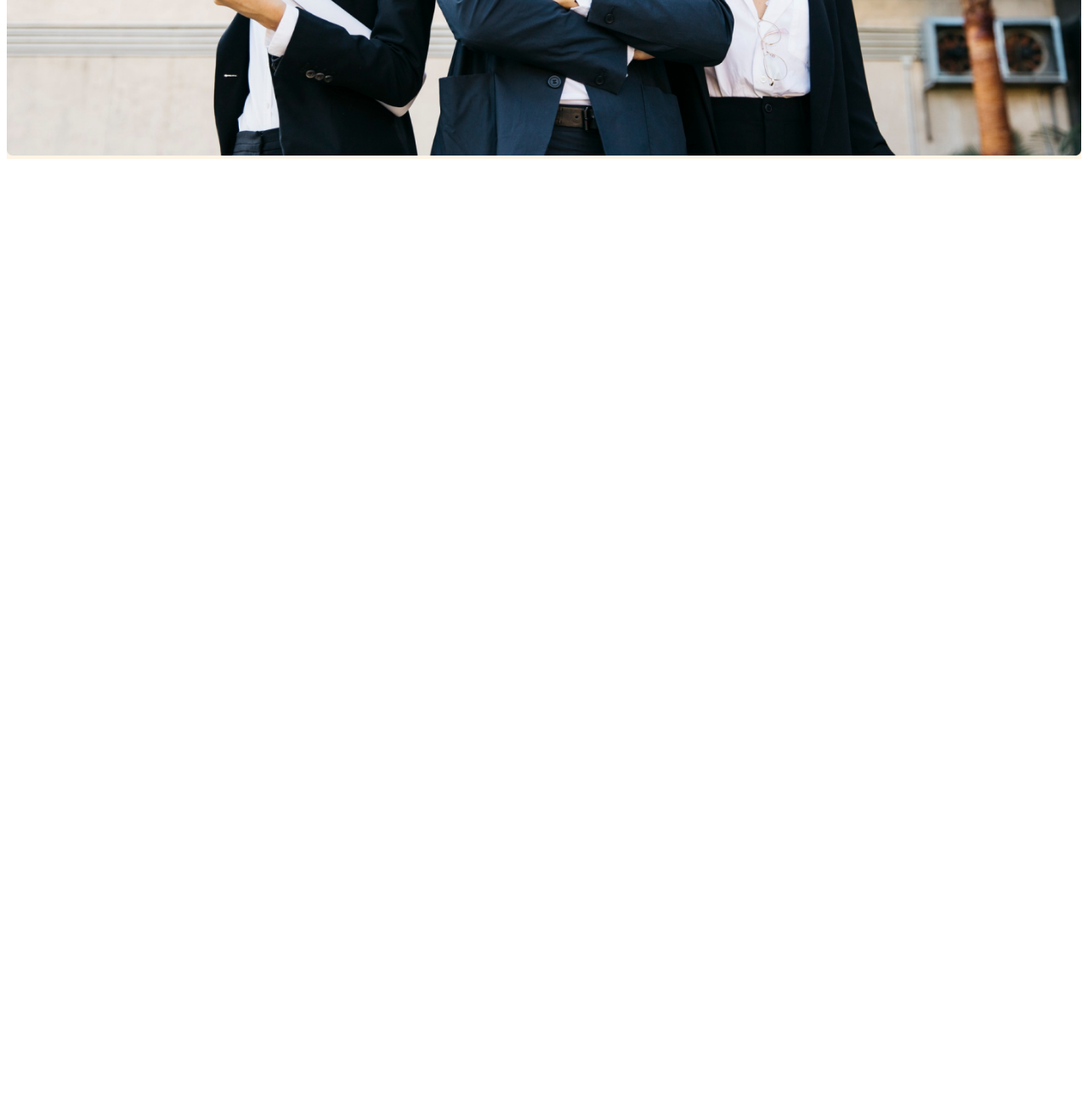
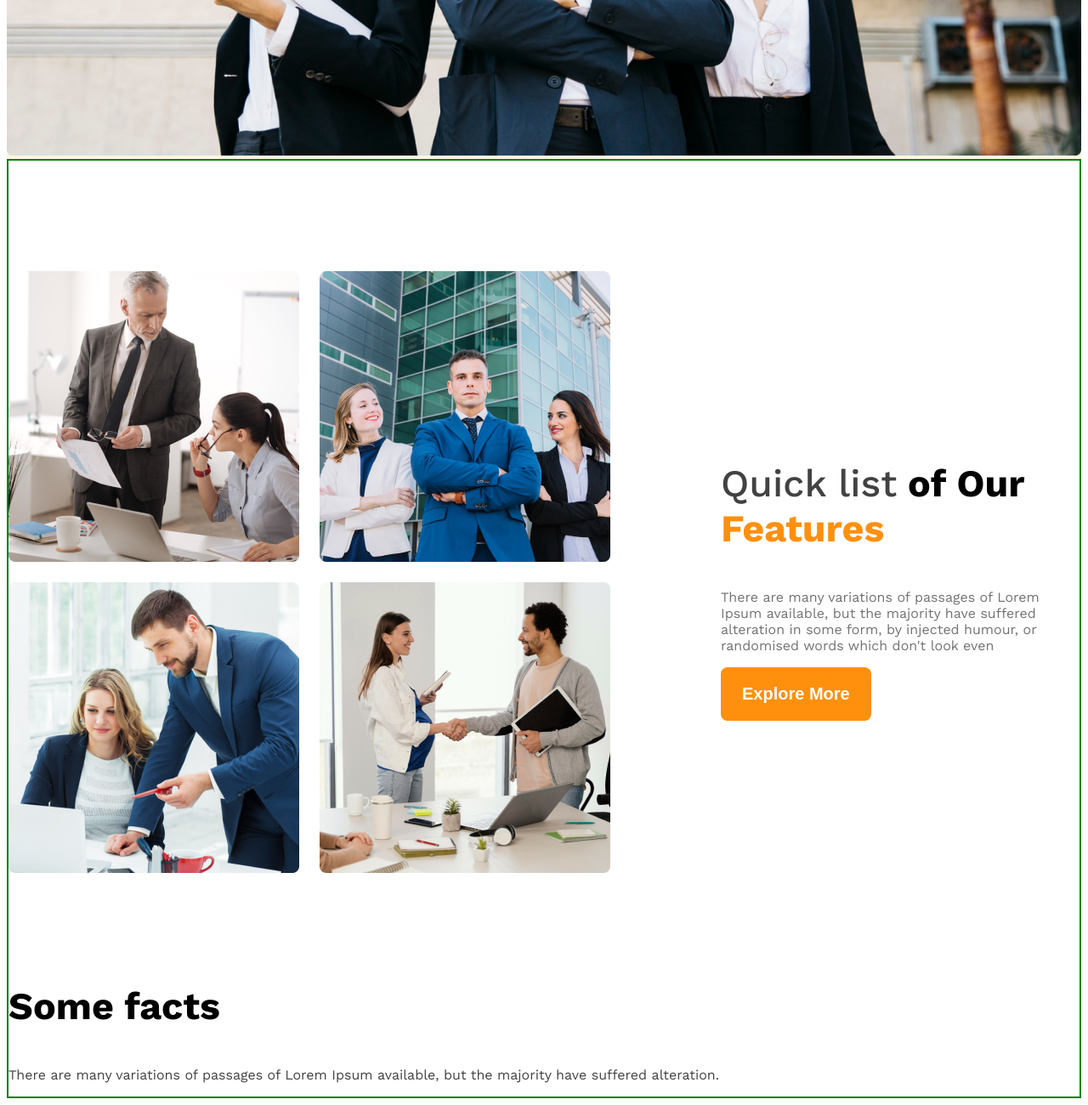
Before and after one commit to Aminurrahman4/g3-architecs-website, a plain HTML site: page index.html in a window 1280 px wide. Shown: the part 830-2130 px from the top of the page at 85% size. Before the commit the page ends 1025 px from the top, so only its background shows below. Drawn offline with nearby package versions, Linux system fonts and the light colour scheme.

Commit message:
made team responsive added fact structure

```diff
--- a/index.html
+++ b/index.html
@@ -32,6 +32,31 @@
       </div>
    </header>
    <main>
+      <!-- teams section start -->
+      <section class="teams display-flex">
+         <div class="team-img-container">
+            <img src="images/team1.png" alt="">
+            <img src="images/team2.png" alt="">
+            <img src="images/team3.png" alt="">
+            <img src="images/team4.png" alt="">
+         </div>
+         <div class="our-features">
+            <h3 class="section-title"><span id="quick-list" class="text-gray">Quick list</span> <span>of Our</span> <span class="text-primary">Features</span></h3>
+            <p class="feature-description light-gray">There are many variations of passages of Lorem Ipsum available, but the majority have suffered alteration in some form, by injected humour, or randomised words which don't look even</p>
+            <button class="btn-primary">Explore More</button>
+         </div>
+      </section>
+
+      <!-- features will enjoy -->
+       <section>
+
+       </section>
+
+       <!-- Some facts -->
+        <section class="some-facts">
+         <h3 class="section-title">Some facts</h3>
+         <p class="text-gray">There are many variations of passages of Lorem Ipsum available, but the majority have suffered alteration.</p>
+        </section>
 
    </main>
    <footer>
--- a/styles/architecs.css
+++ b/styles/architecs.css
@@ -12,6 +12,15 @@
 .display-flex{
    display: flex;
 }
+
+.text-primary{
+   color: #FF900E;
+}
+
+.section-title{
+   font-size: 2.8rem;
+   font-weight: 700;
+ }
 /* dark02 */
 .text-gray{
    color: #424242;
@@ -20,7 +29,7 @@
    background-color: rgba(255, 144, 14, 0.1);
 }
 /* dark03 */
-.text-light-gray{
+.light-gray{
    color: #727272;
 }
 .btn-primary{
@@ -32,6 +41,17 @@
    font-weight: 600;
    border-radius: 8px;
 }
+
+main{
+   max-width: 1440px;
+   margin: 0 auto;
+   border: 2px solid green;
+}
+main > section {
+   margin-top: 130px;
+}
+
+
 /* header styles */
 
 /* navbar related styles */
@@ -69,10 +89,47 @@
    width: 100%;
 
 }
+ .teams{
+   align-items: center;
+ }
+
+ .team-img-container{
+   display: grid;
+   grid-template-columns: repeat(2, 1fr);
+   gap: 24px;
+ }
+
+ .our-features{
+   margin-left: 130px;
+   max-width: 530px;
+ }
+
+
+ #quick-list{
+   font-weight: 500;
+ }
+
+
 
 /* responsive media query */
 @media screen and (max-width: 576px){
-   .navbar, .nav-links{
+   .navbar, .nav-links, .teams{
       flex-direction: column;
    }
+   .team-img-container{
+      grid-template-columns: repeat(1, 1fr);
+   }
+   .our-features{
+      margin-left: 20px;
+   }
 }
+
+/* medium size device */
+@media screen and (min-width: 576px) and (max-width: 992px){
+   .teams{
+      flex-direction: column;
+   }
+   .our-features{
+      margin-left: 50px;
+   }
+}
```
